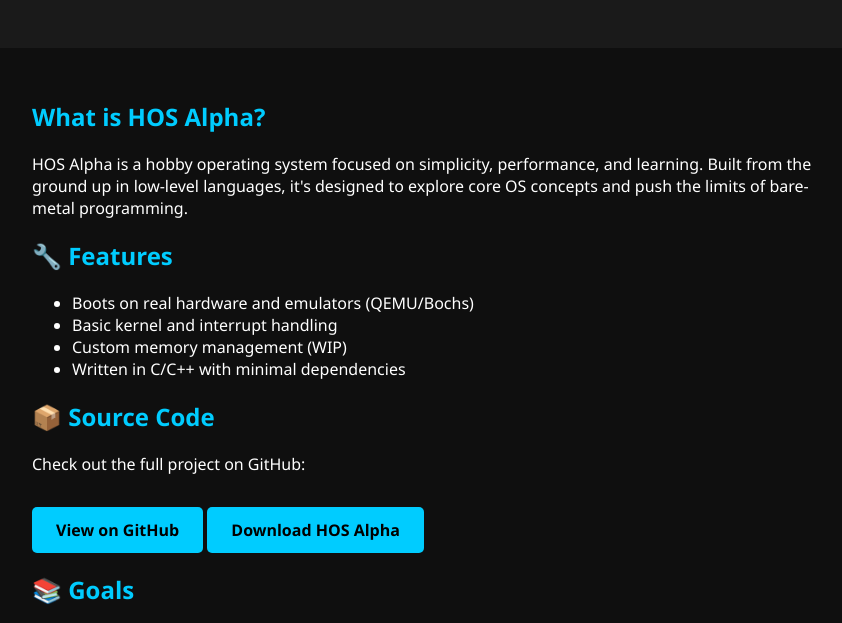
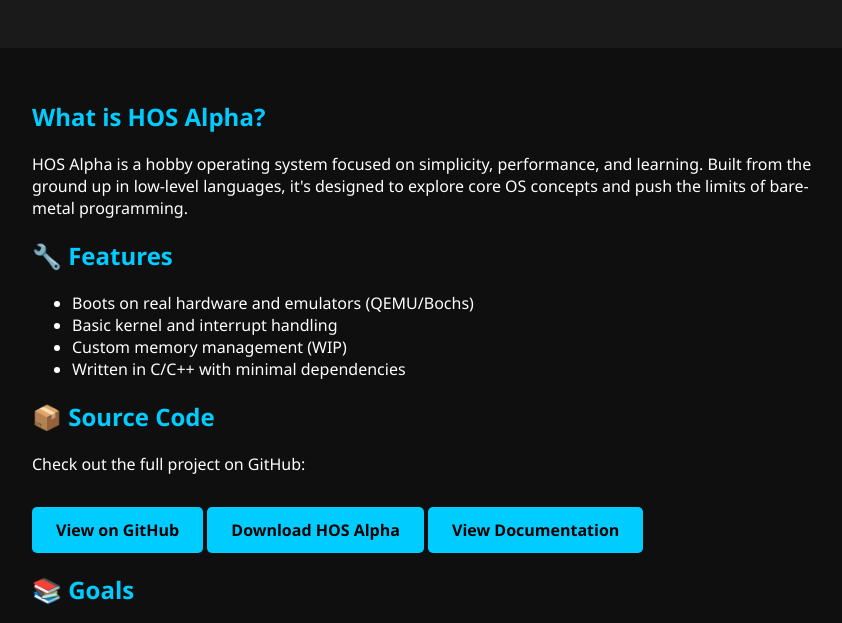
Before and after one commit to f3fe-hash/HOS-Alpha-Website, a plain HTML site: page docs/index.html in a window 1280 px wide. Shown: the part 146-769 px from the top of the page, without its empty margins (208-1050 px from the left). Drawn offline with Linux system fonts and the light colour scheme.

Commit message:
Update index.html

```diff
--- a/docs/index.html
+++ b/docs/index.html
@@ -99,6 +99,8 @@
         <p>Check out the full project on GitHub:</p>
         <a class="button" href="https://github.com/f3fe-hash/HOS-Alpha/" target="_blank">View on GitHub</a>
         <a class="button" href="downloads.html">Download HOS Alpha</a>
+        <a class="button" href="documentation.html">View Documentation</a>
+
 
         <h2>📚 Goals</h2>
         <p>This OS is built for educational purposes, with the long-term goal of supporting multitasking, a basic file
```
